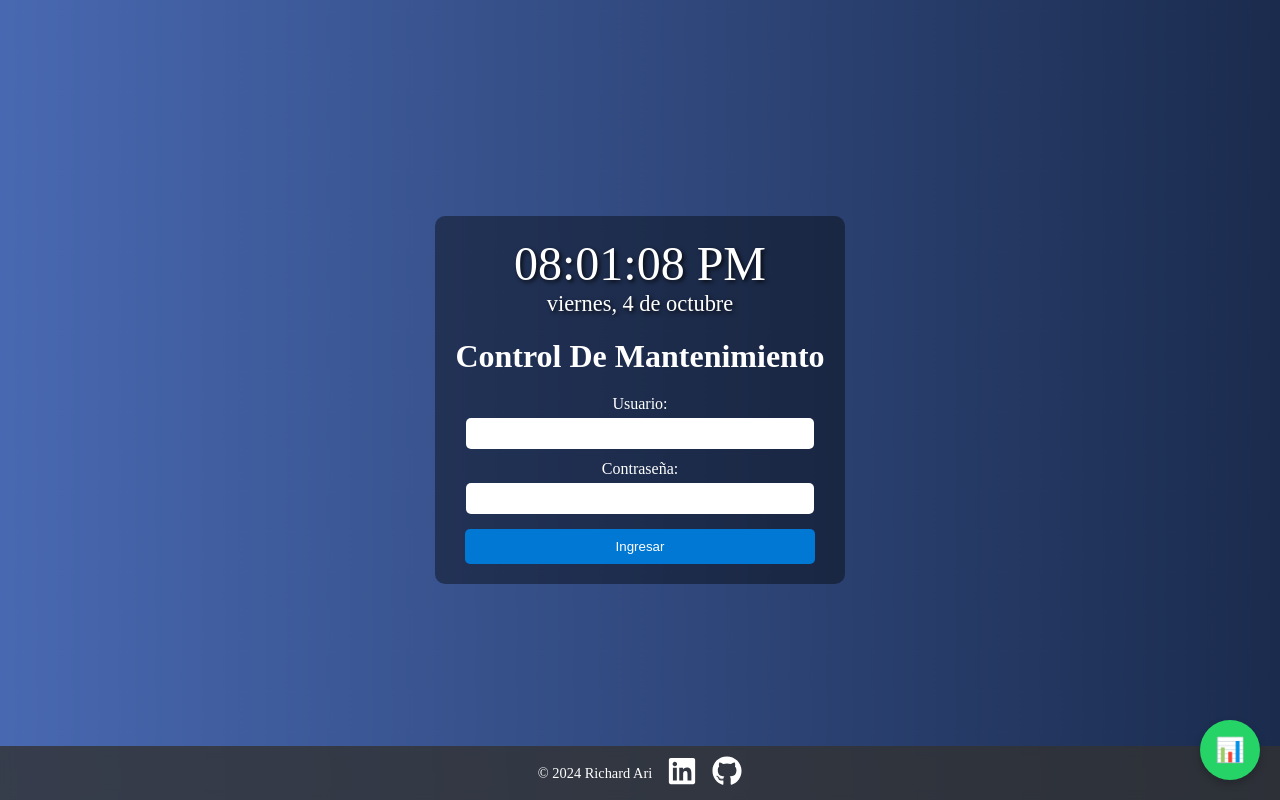
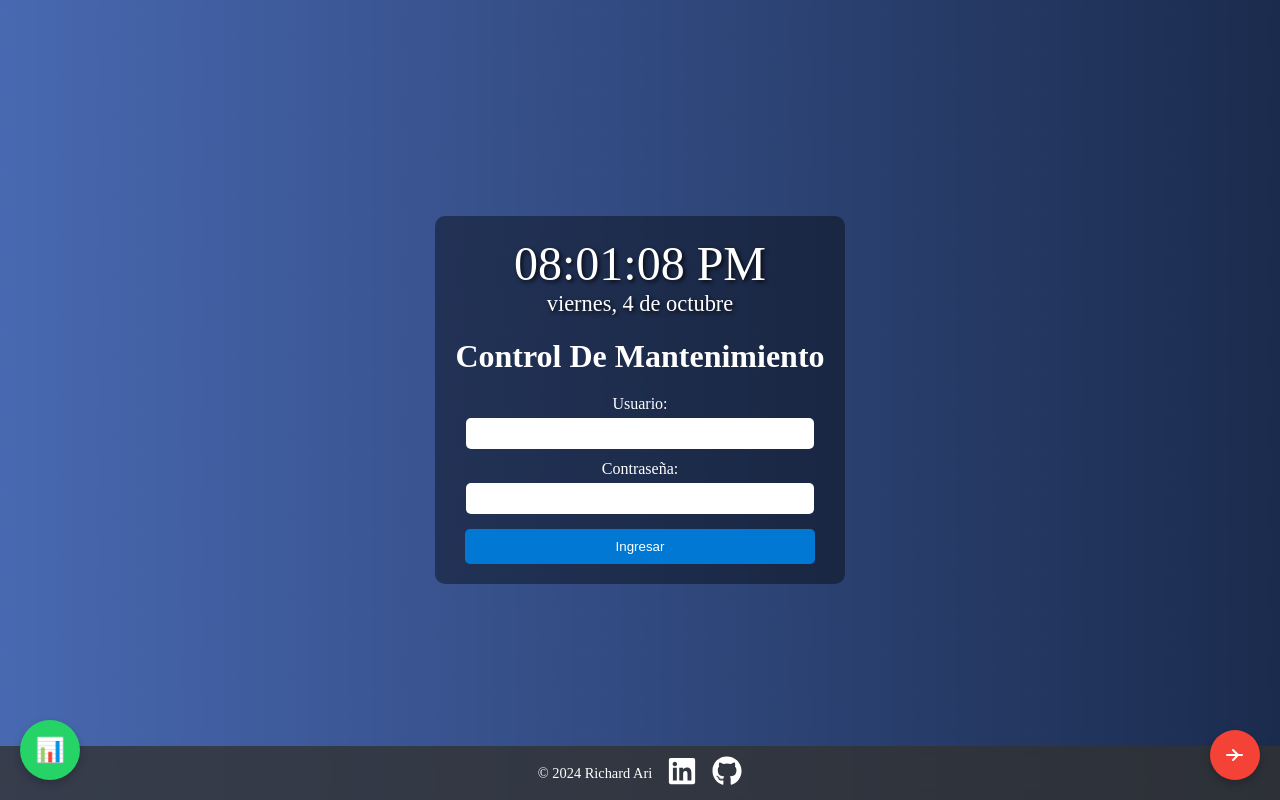
Before and after one commit to RichardAri/mantenimiento-equipos, a React (Vite) app in the folder mantenimiento-de-equipos/frontend/: page / in a window 1280 px wide. Built offline with nearby package versions, Linux system fonts and the light colour scheme; no server answers.

Commit message:
Se implemento el boton de logout

```diff
--- a/mantenimiento-de-equipos/frontend/src/components/App.jsx
+++ b/mantenimiento-de-equipos/frontend/src/components/App.jsx
@@ -12,6 +12,7 @@ import Footer from "./Footer";
 // Elimina la importación de AuthProvider
 import ProtectedRoute from "../context/ProtectedRoute"; // Ruta protegida
 import BotonFlotante from "./Reports/BotonFlotante";
+import LogoutButton from "./Auth/LogoutButton";
 
 const App = () => {
   return (
@@ -77,9 +78,9 @@ const App = () => {
           }
         />
       </Routes>
+      <Footer />
       <BotonFlotante />
-      <Footer />
-
+      <LogoutButton />
     </div>
   );
 };
--- /dev/null
+++ b/mantenimiento-de-equipos/frontend/src/components/Auth/LogoutButton.css
@@ -0,0 +1,24 @@
+.logout-button {
+    position: fixed;
+    bottom: 20px;
+    right: 20px; /* Botón de logout en la esquina inferior derecha */
+    width: 50px;
+    height: 50px;
+    background-color: #f44336;
+    border-radius: 50%;
+    display: flex;
+    justify-content: center;
+    align-items: center;
+    cursor: pointer;
+    box-shadow: 0 4px 8px rgba(0, 0, 0, 0.2);
+  }
+
+  .logout-icon {
+    width: 24px;
+    height: 24px;
+    stroke: white;
+  }
+
+  .logout-button:hover {
+    background-color: #d32f2f;
+  }
--- /dev/null
+++ b/mantenimiento-de-equipos/frontend/src/components/Auth/LogoutButton.jsx
@@ -0,0 +1,38 @@
+import React from "react";
+import { signOut } from "firebase/auth";
+import { useNavigate } from "react-router-dom";
+import { auth } from "../../firebase";
+import "./LogoutButton.css";
+
+const LogoutButton = () => {
+  const navigate = useNavigate();
+
+  const handleLogout = async () => {
+    try {
+      await signOut(auth);
+      navigate("/"); // Redirige al login
+    } catch (error) {
+      console.log("Error al cerrar sesión:", error);
+    }
+  };
+
+  return (
+    <div className="logout-button" onClick={handleLogout}>
+      <svg
+        xmlns="http://www.w3.org/2000/svg"
+        viewBox="0 0 24 24"
+        fill="none"
+        stroke="currentColor"
+        strokeWidth="2"
+        strokeLinecap="round"
+        strokeLinejoin="round"
+        className="logout-icon"
+      >
+        <path d="M10 17l5-5-5-5" />
+        <path d="M19 12H4" />
+      </svg>
+    </div>
+  );
+};
+
+export default LogoutButton;
--- a/mantenimiento-de-equipos/frontend/src/components/Reports/BotonFlotante.css
+++ b/mantenimiento-de-equipos/frontend/src/components/Reports/BotonFlotante.css
@@ -1,7 +1,7 @@
 .boton-flotante {
     position: fixed;
-    bottom: 20px; /* Ajusta según lo necesites */
-    right: 20px; /* Ajusta según lo necesites */
+    bottom: 20px;
+    left: 20px; /* Cambiado a la esquina inferior izquierda */
     background-color: #25d366; /* Color similar a WhatsApp */
     color: white;
     border: none;
@@ -21,3 +21,9 @@
   .boton-flotante:hover {
     background-color: #1da851; /* Un tono más oscuro al pasar el mouse */
   }
+
+  .informes-icon {
+    width: 24px;
+    height: 24px;
+    stroke: white;
+  }
```
